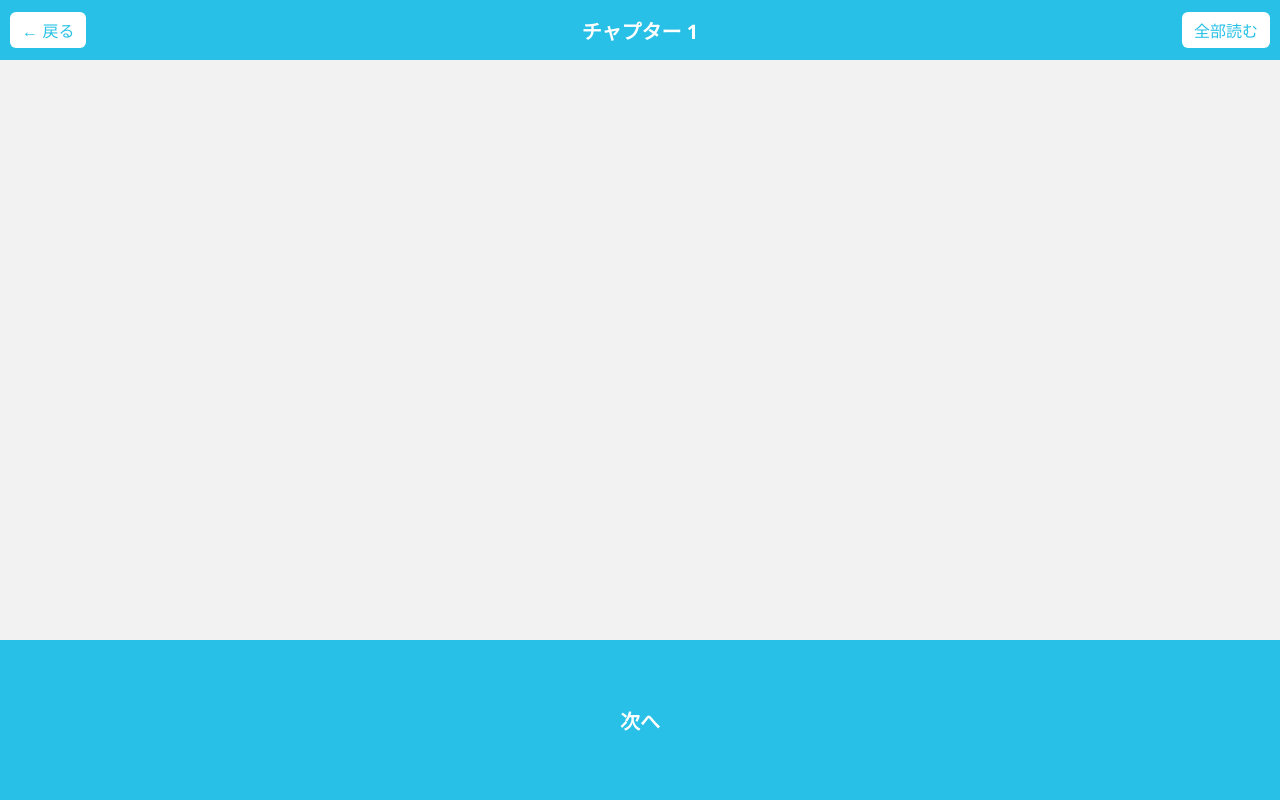
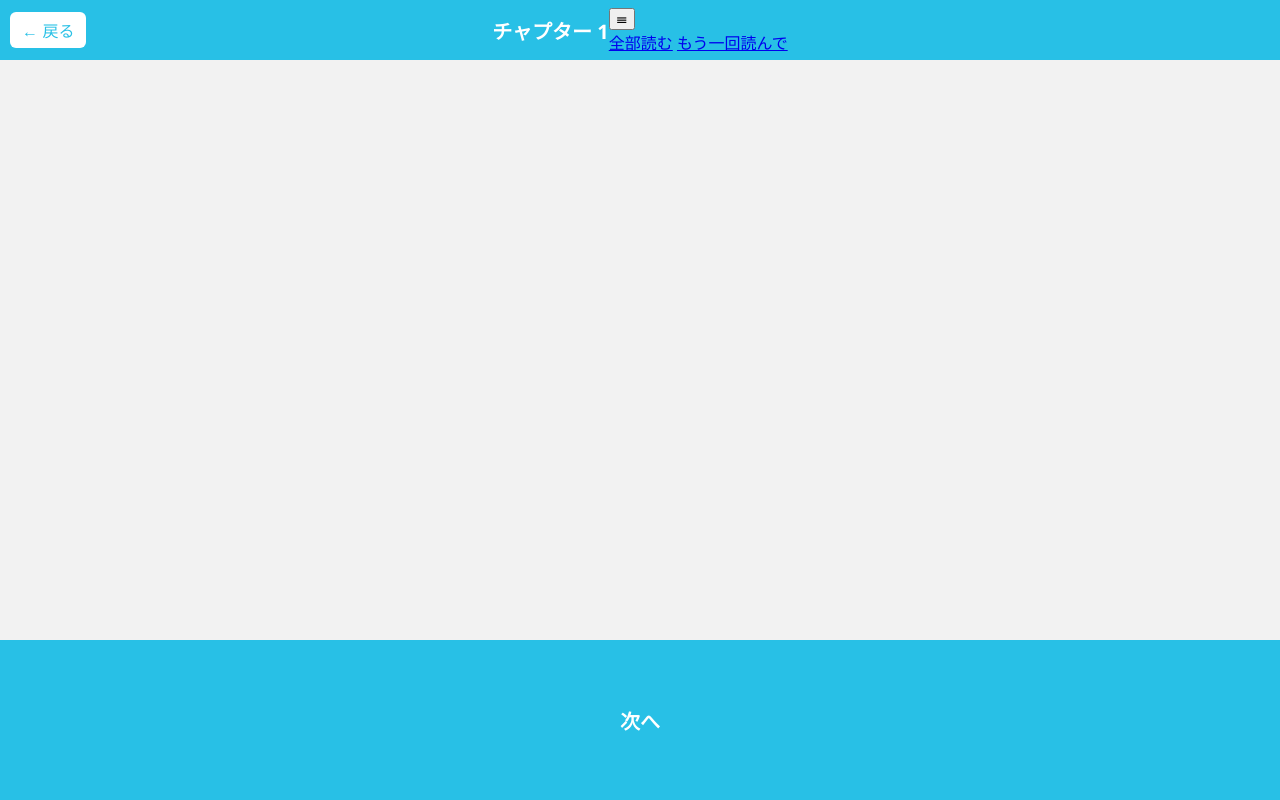
Before and after one commit to Ammyzapyty/Mini-ReadAWrite-for-Yuki, a plain HTML site: page chat.html in a window 1280 px wide. Drawn offline with Linux system fonts and the light colour scheme.

Commit message:
chat.html

```diff
--- a/chat.html
+++ b/chat.html
@@ -10,7 +10,13 @@
   <div id="header">
     <button id="back-btn">← 戻る</button>
     <div id="chapter-title">チャプター</div>
-    <button id="read-all-btn">全部読む</button>
+    <div class="dropdown">
+    <button class="dropbtn">☰</button>
+    <div class="dropdown-content">
+      <a href="#" id="readAllBtn">全部読む</a>
+      <a href="#" id="restartBtn">もう一回読んで</a>
+    </div>
+  </div>
   </div>
 
   <div id="chat-container"></div>
```
